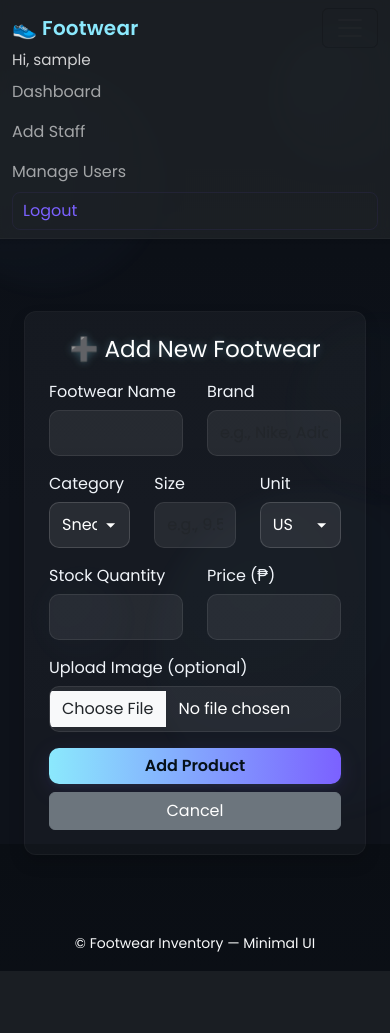
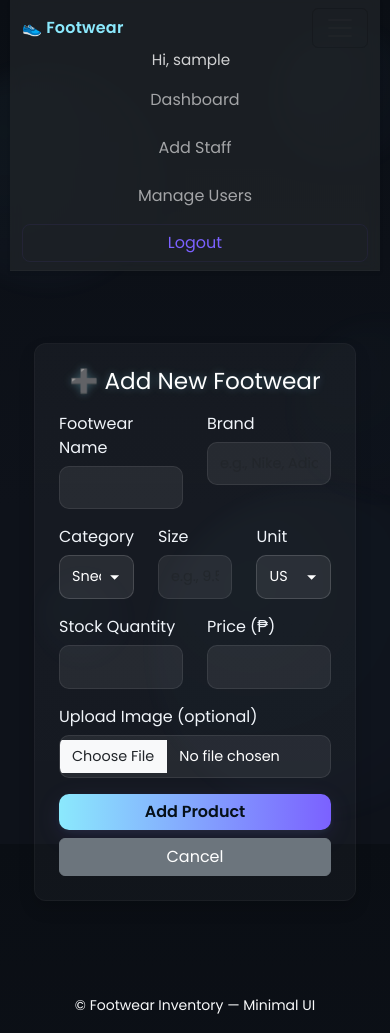
Before and after one commit to HarveyValdez/inventory_system, a Flask app: page /add in a window 390 px wide, after a click that opens the changed part. Before the commit the page ends 971 px from the top, so only its background shows below. Run offline with Flask 3, Linux system fonts and the light colour scheme; the visitor is signed in with stand-in values (Sample User, id 1); parts of the project's set-up code (start-up, migrations or seed data) failed here and were passed over.

Commit message:
phone compatible  (design not fix)

```diff
--- a/app.py
+++ b/app.py
@@ -12,7 +12,7 @@ from werkzeug.utils import secure_filename
 app = Flask(__name__)
 app.secret_key = 'your_secret_key'  # change this to something secure
 
-# Database connection (same as before)
+# Database connection
 app.config['SQLALCHEMY_DATABASE_URI'] = 'mysql+pymysql://root:@localhost/inventory_db'
 app.config['SQLALCHEMY_TRACK_MODIFICATIONS'] = False
 
@@ -36,7 +36,7 @@ bcrypt = Bcrypt(app)
 
 
 # =====================================================
-# DATABASE MODELS
+# DATABASE MODEL
 # =====================================================
 class User(db.Model):
     id = db.Column(db.Integer, primary_key=True)
@@ -333,4 +333,4 @@ def search_users():
 # RUN APP
 # =====================================================
 if __name__ == '__main__':
-    app.run(debug=True)
+    app.run(host='0.0.0.0', port=5000, debug=True)
--- a/static/style.css
+++ b/static/style.css
@@ -106,14 +106,24 @@ html, body {
 
 .table tbody tr {
   background: rgba(255, 255, 255, 0.05);
-  transition: background 0.3s ease, box-shadow 0.2s ease;
+  transition: background 0.4s ease, box-shadow 0.4s ease;
 }
 
 .table tbody tr:hover {
   background: rgba(255, 255, 255, 0.15);
-  /* Removed transform to stop modal flickering */
-  box-shadow: 0 0 12px rgba(123, 97, 255, 0.25);
+  box-shadow: 0 0 15px rgba(123, 97, 255, 0.25);
+  animation: softPulse 1.6s infinite ease-in-out;
 }
+
+@keyframes softPulse {
+  0%, 100% {
+    box-shadow: 0 0 15px rgba(123, 97, 255, 0.25);
+  }
+  50% {
+    box-shadow: 0 0 22px rgba(139, 233, 253, 0.45);
+  }
+}
+
 
 .table th, .table td {
   text-align: center;
@@ -266,3 +276,59 @@ select.form-select option {
 select.form-select option[disabled] {
   color: rgba(255, 255, 255, 0.4);
 }
+
+/* ===========================
+   📱 RESPONSIVE ADJUSTMENTS
+   =========================== */
+@media (max-width: 768px) {
+  /* Body padding for breathing room */
+  body {
+    padding: 0 10px;
+  }
+
+  /* Navbar: stack links */
+  .nav-minimal .navbar-nav {
+    flex-direction: column;
+    gap: 8px;
+    text-align: center;
+  }
+
+  .navbar-brand {
+    font-size: 1rem;
+  }
+
+  /* Tables: make scrollable */
+  .table-responsive {
+    overflow-x: auto;
+    -webkit-overflow-scrolling: touch;
+  }
+
+  .table {
+    font-size: 0.85rem;
+    width: 100%;
+  }
+
+  /* Cards: full width */
+  .card {
+    padding: 0.9rem;
+    margin-bottom: 1rem;
+  }
+
+  /* Buttons & forms: fill width */
+  .btn,
+  form .btn-primary,
+  form .btn-success {
+    width: 100%;
+  }
+
+  input.form-control,
+  select.form-select,
+  textarea.form-control {
+    font-size: 0.9rem;
+  }
+
+  /* Login container: fit smaller screens */
+  .login-container {
+    padding: 1.2rem;
+  }
+}
```
